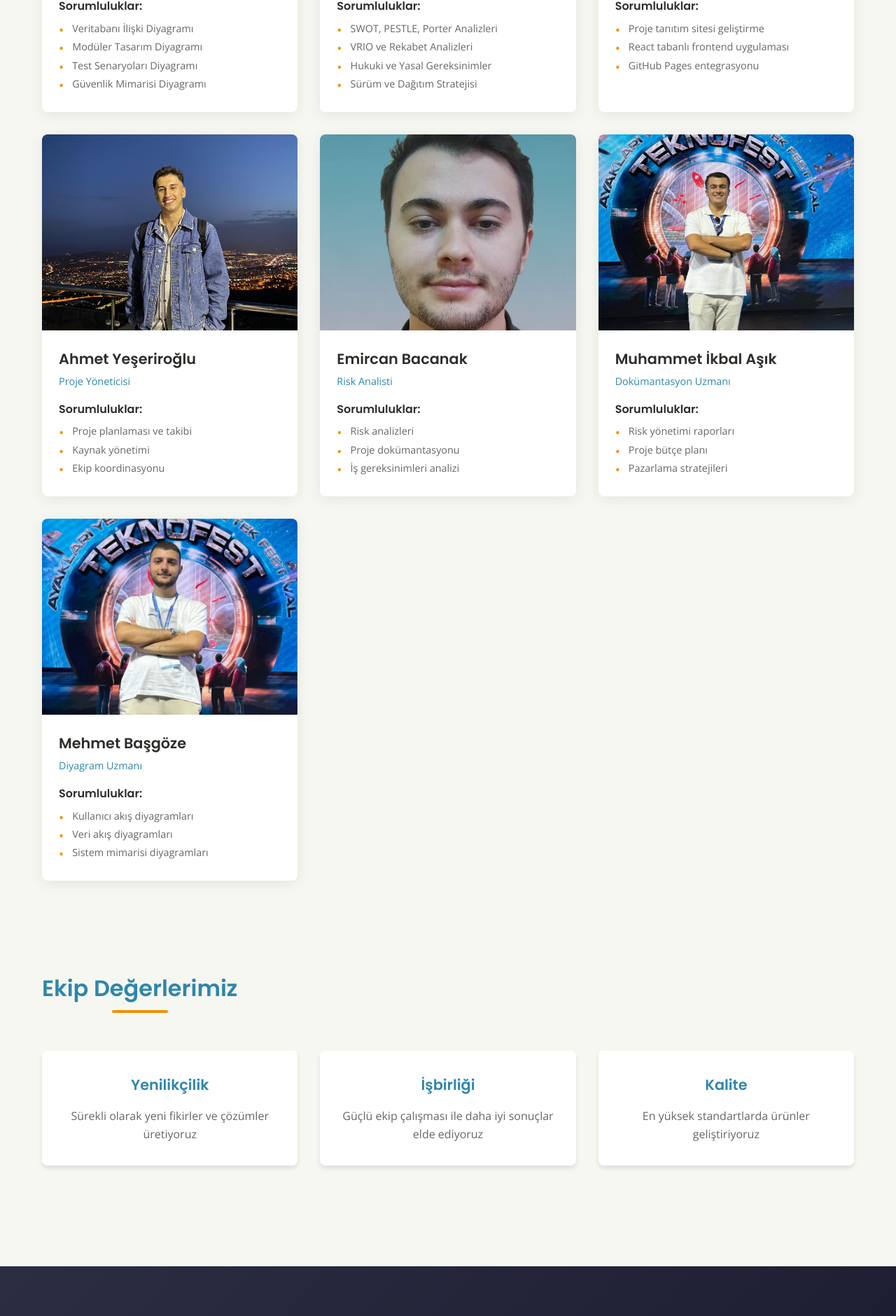
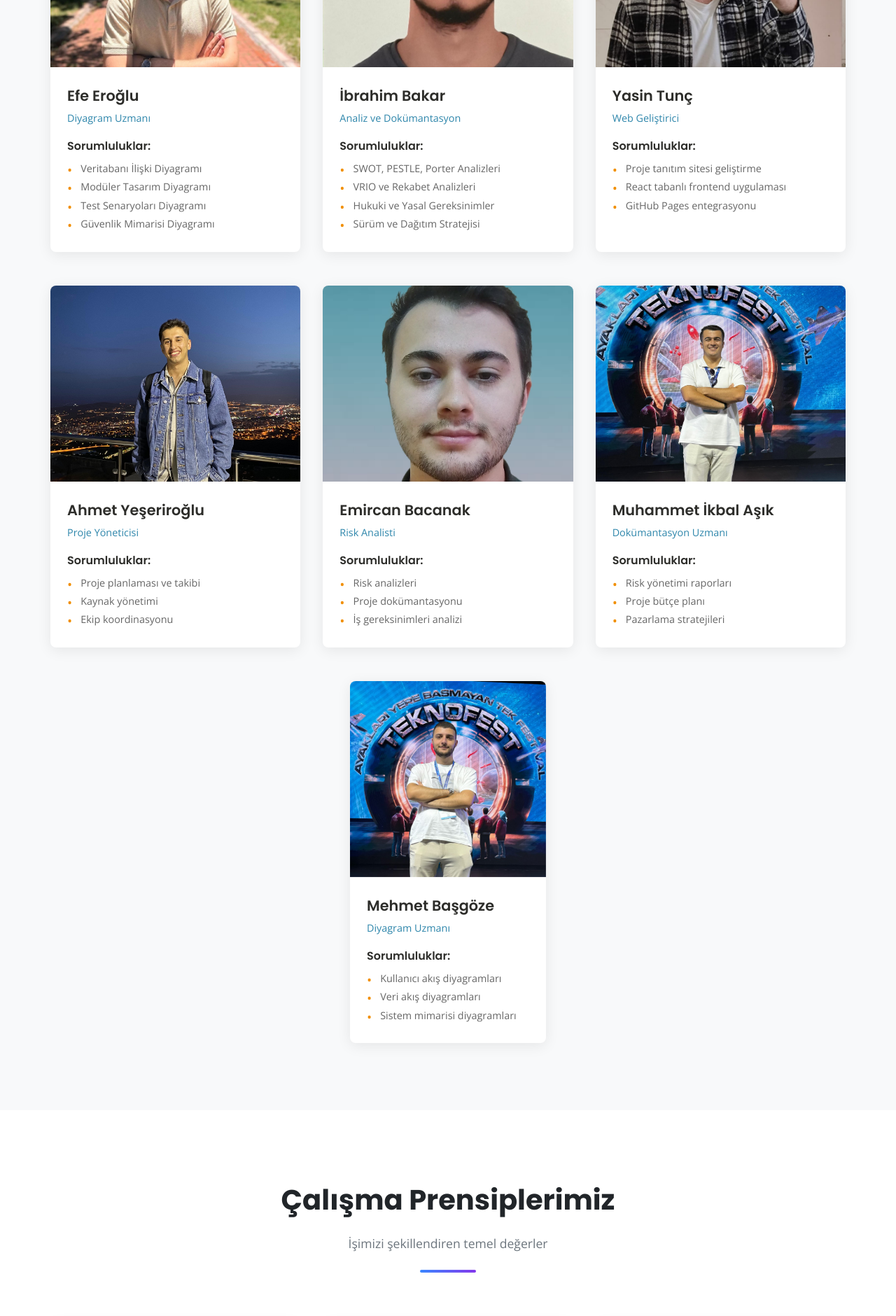
Before and after one commit to mapicoo/mapicoo.github.io, a React (Create React App) app: page /team in a window 1280 px wide. Shown: the part 880-2760 px from the top of the page at 70% size. Built offline with nearby package versions, Linux system fonts and the light colour scheme.

Commit message:
Minor adjustments

```diff
--- a/src/components/Footer.css
+++ b/src/components/Footer.css
@@ -4,7 +4,6 @@
   background: linear-gradient(135deg, #2b2d42, #1a1a2e);
   color: #fff;
   padding-top: 5rem;
-  margin-top: 5rem;
   overflow: hidden;
 }
 
--- a/src/components/PageHero.css
+++ b/src/components/PageHero.css
@@ -19,11 +19,11 @@
 }
 
 .hero-default {
-  background: linear-gradient(135deg, var(--primary-color), var(--primary-dark));
+  background: linear-gradient(135deg, #4895ef, #3f37c9);
 }
 
 .hero-team {
-  background: linear-gradient(135deg, #7209b7, #560bad);
+  background: linear-gradient(135deg, #4895ef, #3f37c9);
 }
 
 .hero-documentation {
@@ -31,7 +31,7 @@
 }
 
 .hero-contact {
-  background: linear-gradient(135deg, #4cc9f0, #4361ee);
+  background: linear-gradient(135deg, #4895ef, #3f37c9);
 }
 
 .hero-overlay {
--- a/src/components/PageHero.tsx
+++ b/src/components/PageHero.tsx
@@ -35,9 +35,7 @@ const PageHero: React.FC<PageHeroProps> = ({
       </div>
       <div className="hero-wave">
         <svg viewBox="0 0 1200 120" preserveAspectRatio="none">
-          <path d="M0,0V46.29c47.79,22.2,103.59,32.17,158,28,70.36-5.37,136.33-33.31,206.8-37.5C438.64,32.43,512.34,53.67,583,72.05c69.27,18,138.3,24.88,209.4,13.08,36.15-6,69.85-17.84,104.45-29.34C989.49,25,1113-14.29,1200,52.47V0Z" opacity=".25" fill="currentColor"></path>
-          <path d="M0,0V15.81C13,36.92,27.64,56.86,47.69,72.05,99.41,111.27,165,111,224.58,91.58c31.15-10.15,60.09-26.07,89.67-39.8,40.92-19,84.73-46,130.83-49.67,36.26-2.85,70.9,9.42,98.6,31.56,31.77,25.39,62.32,62,103.63,73,40.44,10.79,81.35-6.69,119.13-24.28s75.16-39,116.92-43.05c59.73-5.85,113.28,22.88,168.9,38.84,30.2,8.66,59,6.17,87.09-7.5,22.43-10.89,48-26.93,60.65-49.24V0Z" opacity=".5" fill="currentColor"></path>
-          <path d="M0,0V5.63C149.93,59,314.09,71.32,475.83,42.57c43-7.64,84.23-20.12,127.61-26.46,59-8.63,112.48,12.24,165.56,35.4C827.93,77.22,886,95.24,951.2,90c86.53-7,172.46-45.71,248.8-84.81V0Z" fill="currentColor"></path>
+
         </svg>
       </div>
     </section>
--- a/src/pages/Team/TeamPage.css
+++ b/src/pages/Team/TeamPage.css
@@ -1,61 +1,166 @@
-.team-page {
-    padding-top: 0;
+/* TeamPage.css */
+.explorer-team-container {
+  --explorer-primary: #3a86ff;
+  --explorer-secondary: #8338ec;
+  --explorer-accent: #ff006e;
+  --explorer-light: #ffffff;
+  --explorer-dark: #212529;
+  --explorer-text-light: #6c757d;
+  --explorer-border: #e9ecef;
 }
 
-  .team-section {
-    padding: 4rem 0;
+/* Takım Üyeleri Bölümü */
+.explorer-team-members-section {
+  padding: 6rem 0;
+  background-color: #f8f9fa;
 }
 
-  .team-grid {
+.explorer-team-content {
+  max-width: 1200px;
+  margin: 0 auto;
+  padding: 0 2rem;
+}
+
+.explorer-team-header {
+  text-align: center;
+  margin-bottom: 4rem;
+}
+
+.explorer-team-title {
+  font-size: 2.5rem;
+  font-weight: 700;
+  color: var(--explorer-dark);
+  margin-bottom: 1rem;
+}
+
+.explorer-team-description {
+  font-size: 1.1rem;
+  color: var(--explorer-text-light);
+  max-width: 600px;
+  margin: 0 auto;
+}
+
+.explorer-team-divider {
+  width: 80px;
+  height: 4px;
+  background: linear-gradient(90deg, var(--explorer-primary), var(--explorer-secondary));
+  margin: 1.5rem auto;
+  border-radius: 2px;
+}
+
+.explorer-team-grid-wrapper {
+  display: flex;
+  flex-direction: column;
+  gap: 3rem;
+}
+
+.explorer-team-row {
   display: grid;
-    grid-template-columns: repeat(auto-fill, minmax(300px, 1fr));
+  grid-template-columns: repeat(auto-fit, minmax(300px, 1fr));
+  gap: 2rem;
+  justify-content: center;
+}
+
+.explorer-team-single-card {
+  display: flex;
+  justify-content: center;
+  max-width: 500px;
+  margin: 0 auto;
+  width: 100%;
+}
+
+/* Çalışma Prensipleri Bölümü */
+.explorer-team-principles {
+  padding: 6rem 0;
+  background-color: var(--explorer-light);
+}
+
+.explorer-principles-grid {
+  display: grid;
+  grid-template-columns: repeat(auto-fit, minmax(300px, 1fr));
   gap: 2rem;
   margin-top: 2rem;
 }
 
-  .team-values {
-    padding: 4rem 0;
-    background-color: #F7F7F2;
+.explorer-principle-card {
+  background: var(--explorer-light);
+  border-radius: 12px;
+  padding: 2.5rem;
+  text-align: center;
+  transition: all 0.3s ease;
+  box-shadow: 0 5px 15px rgba(0, 0, 0, 0.05);
+  border: 1px solid var(--explorer-border);
 }
 
-  .values-grid {
-    display: grid;
-    grid-template-columns: repeat(auto-fit, minmax(250px, 1fr));
-    gap: 2rem;
-    margin-top: 2rem;
+.explorer-principle-card:hover {
+  transform: translateY(-5px);
+  box-shadow: 0 10px 25px rgba(0, 0, 0, 0.1);
 }
 
-  .value-card {
-    background: #fff;
-    border-radius: 8px;
-    padding: 2rem;
-    box-shadow: 0 4px 6px rgba(0, 0, 0, 0.1);
-    text-align: center;
-    transition: transform 0.3s ease;
+.principle-icon {
+  font-size: 2.5rem;
+  margin-bottom: 1.5rem;
+  display: inline-block;
 }
 
-  .value-card:hover {
-    transform: translateY(-5px);
+.explorer-principle-card h3 {
+  font-size: 1.3rem;
+  color: var(--explorer-dark);
+  margin-bottom: 1rem;
 }
 
-  .value-card h3 {
-    color: #2E86AB;
-    margin-bottom: 1rem;
-    font-size: 1.3rem;
-  }
-
-  .value-card p {
-    color: #666;
+.explorer-principle-card p {
+  color: var(--explorer-text-light);
   line-height: 1.6;
 }
 
-  @media (max-width: 768px) {
-    .team-section,
-    .team-values {
-      padding: 2rem 0;
+/* Kart Renkleri */
+.explorer-principle-card--innovation {
+  border-top: 4px solid var(--explorer-primary);
 }
 
-    .team-grid {
-      grid-template-columns: 1fr;
+.explorer-principle-card--collaboration {
+  border-top: 4px solid var(--explorer-secondary);
+}
+
+.explorer-principle-card--impact {
+  border-top: 4px solid var(--explorer-accent);
+}
+
+/* Responsive Tasarım */
+@media (max-width: 1024px) {
+  .explorer-team-title {
+    font-size: 2.2rem;
   }
 }
+
+@media (max-width: 768px) {
+  .explorer-team-members-section,
+  .explorer-team-principles {
+    padding: 4rem 0;
+  }
+
+  .explorer-team-title {
+    font-size: 2rem;
+  }
+
+  .explorer-team-row {
+    grid-template-columns: 1fr;
+    max-width: 500px;
+    margin: 0 auto;
+  }
+}
+
+@media (max-width: 480px) {
+  .explorer-team-content {
+    padding: 0 1.5rem;
+  }
+
+  .explorer-team-title {
+    font-size: 1.8rem;
+  }
+
+  .explorer-principle-card {
+    padding: 2rem;
+  }
+}
--- a/src/pages/Team/TeamPage.tsx
+++ b/src/pages/Team/TeamPage.tsx
@@ -5,18 +5,32 @@ import { teamMembers } from '../../utils/data';
 import './TeamPage.css';
 
 const TeamPage: React.FC = () => {
+  // Takım üyelerini 3-3-1 düzenine göre grupla
+  const firstRow = teamMembers.slice(0, 3);
+  const secondRow = teamMembers.slice(3, 6);
+  const lastMember = teamMembers[6];
+
   return (
-    <div className="team-page">
+    <div className="explorer-team-container">
       <PageHero
-        title="Proje Ekibimiz"
-        subtitle="Dünya Kaşifi'ni hayata geçiren yetenekli ekip"
+        title="Keşif Ekibimiz"
+        subtitle="Dünyayı birlikte keşfediyoruz"
         background="team"
       />
 
-      <section className="team-section">
-        <div className="container">
-          <div className="team-grid">
-            {teamMembers.map((member) => (
+      {/* Takım Üyeleri Bölümü */}
+      <section className="explorer-team-members-section">
+        <div className="explorer-team-content">
+          <div className="explorer-team-header">
+            <h2 className="explorer-team-title">Ekibimiz</h2>
+            <p className="explorer-team-description">Haritaları şekillendiren, teknolojiyi ileri taşıyan ekip</p>
+            <div className="explorer-team-divider"></div>
+          </div>
+
+          <div className="explorer-team-grid-wrapper">
+            {/* İlk Satır (3 Kart) */}
+            <div className="explorer-team-row">
+              {firstRow.map((member) => (
                 <TeamMemberCard
                   key={member.id}
                   name={member.name}
@@ -27,24 +41,62 @@ const TeamPage: React.FC = () => {
                 />
               ))}
             </div>
+
+            {/* İkinci Satır (3 Kart) */}
+            <div className="explorer-team-row">
+              {secondRow.map((member) => (
+                <TeamMemberCard
+                  key={member.id}
+                  name={member.name}
+                  role={member.role}
+                  responsibilities={member.responsibilities}
+                  image={member.image}
+                  socialLinks={member.socialLinks}
+                />
+              ))}
+            </div>
+
+            {/* Son Üye (Tek Kart) */}
+            <div className="explorer-team-single-card">
+              <TeamMemberCard
+                key={lastMember.id}
+                name={lastMember.name}
+                role={lastMember.role}
+                responsibilities={lastMember.responsibilities}
+                image={lastMember.image}
+                socialLinks={lastMember.socialLinks}
+              />
+            </div>
+          </div>
         </div>
       </section>
 
-      <section className="team-values">
-        <div className="container">
-          <h2 className="section-title">Ekip Değerlerimiz</h2>
-          <div className="values-grid">
-            <div className="value-card">
+      {/* Çalışma Prensipleri Bölümü */}
+      <section className="explorer-team-principles">
+        <div className="explorer-team-content">
+          <div className="explorer-team-header">
+            <h2 className="explorer-team-title">Çalışma Prensiplerimiz</h2>
+            <p className="explorer-team-description">İşimizi şekillendiren temel değerler</p>
+            <div className="explorer-team-divider"></div>
+          </div>
+
+          <div className="explorer-principles-grid">
+            <div className="explorer-principle-card explorer-principle-card--innovation">
+              <div className="principle-icon">💡</div>
               <h3>Yenilikçilik</h3>
-              <p>Sürekli olarak yeni fikirler ve çözümler üretiyoruz</p>
+              <p>Sınırları zorlayan çözümler üretmek için sürekli araştırıyoruz</p>
             </div>
-            <div className="value-card">
+
+            <div className="explorer-principle-card explorer-principle-card--collaboration">
+              <div className="principle-icon">🤝</div>
               <h3>İşbirliği</h3>
-              <p>Güçlü ekip çalışması ile daha iyi sonuçlar elde ediyoruz</p>
+              <p>Farklı disiplinlerin gücünü birleştiriyoruz</p>
             </div>
-            <div className="value-card">
-              <h3>Kalite</h3>
-              <p>En yüksek standartlarda ürünler geliştiriyoruz</p>
+
+            <div className="explorer-principle-card explorer-principle-card--impact">
+              <div className="principle-icon">🌍</div>
+              <h3>Etki</h3>
+              <p>Yaptığımız her şeyin gerçek dünyada etkisi olmasına odaklanıyoruz</p>
             </div>
           </div>
         </div>
--- a/src/utils/data.ts
+++ b/src/utils/data.ts
@@ -1,34 +1,37 @@
+import { FaGithub, FaLinkedin } from "react-icons/fa";
+
 export const features = [
   {
     title: "Coğrafi Keşif",
-    description: "Dünyanın farklı bölgelerini interaktif haritalar üzerinden keşfedin",
-    icon: "🌍"
+    description:
+      "Dünyanın farklı bölgelerini interaktif haritalar üzerinden keşfedin",
+    icon: "🌍",
   },
   {
     title: "Kullanıcı Dostu Arayüz",
     description: "Kolay kullanılabilir ve modern kullanıcı arayüzü",
-    icon: "📱"
+    icon: "📱",
   },
   {
     title: "Kişiselleştirilmiş Deneyim",
     description: "Kullanıcı tercihlerine göre özelleştirilebilir içerik",
-    icon: "🎨"
+    icon: "🎨",
   },
   {
     title: "Eğitim Modülleri",
     description: "Coğrafi bilgileri öğreten interaktif modüller",
-    icon: "📚"
+    icon: "📚",
   },
   {
     title: "Sosyal Paylaşım",
     description: "Keşiflerinizi arkadaşlarınızla paylaşın",
-    icon: "👥"
+    icon: "👥",
   },
   {
     title: "Çevrimdışı Kullanım",
     description: "İnternet olmadan da temel özellikleri kullanabilme",
-    icon: "📶"
-  }
+    icon: "📶",
+  },
 ];
 
 export const teamMembers = [
@@ -40,13 +43,17 @@ export const teamMembers = [
       "Veritabanı İlişki Diyagramı",
       "Modüler Tasarım Diyagramı",
       "Test Senaryoları Diyagramı",
-      "Güvenlik Mimarisi Diyagramı"
+      "Güvenlik Mimarisi Diyagramı",
     ],
     image: "/assets/images/team/efe.jpeg",
     socialLinks: [
-      { platform: "LinkedIn", url: "#", icon: "🔗" },
-      { platform: "GitHub", url: "#", icon: "💻" }
-    ]
+      {
+        platform: "LinkedIn",
+        url: "https://www.linkedin.com/in/efeeroglu/",
+        icon: "🔗",
+      },
+      { platform: "GitHub", url: "https://github.com/Efe-Eroglu", icon: "💻" },
+    ],
   },
   {
     id: 2,
@@ -56,13 +63,17 @@ export const teamMembers = [
       "SWOT, PESTLE, Porter Analizleri",
       "VRIO ve Rekabet Analizleri",
       "Hukuki ve Yasal Gereksinimler",
-      "Sürüm ve Dağıtım Stratejisi"
+      "Sürüm ve Dağıtım Stratejisi",
     ],
     image: "/assets/images/team/ibrahim.jpg",
     socialLinks: [
-      { platform: "LinkedIn", url: "#", icon: "🔗" },
-      { platform: "GitHub", url: "#", icon: "💻" }
-    ]
+      {
+        platform: "LinkedIn",
+        url: "https://www.linkedin.com/in/ibrahim-bakar-369464238/",
+        icon: "🔗",
+      },
+      { platform: "GitHub", url: "https://github.com/ibrahimbkrr", icon: "💻" },
+    ],
   },
   {
     id: 3,
@@ -71,13 +82,17 @@ export const teamMembers = [
     responsibilities: [
       "Proje tanıtım sitesi geliştirme",
       "React tabanlı frontend uygulaması",
-      "GitHub Pages entegrasyonu"
+      "GitHub Pages entegrasyonu",
     ],
     image: "/assets/images/team/yasin.jpg",
     socialLinks: [
-      { platform: "LinkedIn", url: "#", icon: "🔗" },
-      { platform: "GitHub", url: "#", icon: "💻" }
-    ]
+      {
+        platform: "LinkedIn",
+        url: "https://www.linkedin.com/in/yasin-tun%C3%A7-b4a822269/",
+        icon: "🔗",
+      },
+      { platform: "GitHub", url: "https://github.com/yasintuncc/", icon: "💻" },
+    ],
   },
   {
     id: 4,
@@ -86,13 +101,21 @@ export const teamMembers = [
     responsibilities: [
       "Proje planlaması ve takibi",
       "Kaynak yönetimi",
-      "Ekip koordinasyonu"
+      "Ekip koordinasyonu",
     ],
     image: "/assets/images/team/ahmet.jpg",
     socialLinks: [
-      { platform: "LinkedIn", url: "#", icon: "🔗" },
-      { platform: "GitHub", url: "#", icon: "💻" }
-    ]
+      {
+        platform: "LinkedIn",
+        url: "https://www.linkedin.com/in/ahmetyeserir/",
+        icon: "🔗",
+      },
+      {
+        platform: "GitHub",
+        url: "https://github.com/AhmetYeserir",
+        icon: "💻",
+      },
+    ],
   },
   {
     id: 5,
@@ -101,13 +124,21 @@ export const teamMembers = [
     responsibilities: [
       "Risk analizleri",
       "Proje dokümantasyonu",
-      "İş gereksinimleri analizi"
+      "İş gereksinimleri analizi",
     ],
     image: "/assets/images/team/emir.jpg",
     socialLinks: [
-      { platform: "LinkedIn", url: "#", icon: "🔗" },
-      { platform: "GitHub", url: "#", icon: "💻" }
-    ]
+      {
+        platform: "LinkedIn",
+        url: "https://www.linkedin.com/in/emircanbacanak/",
+        icon: "🔗",
+      },
+      {
+        platform: "GitHub",
+        url: "https://github.com/emircanbacanak",
+        icon: "💻",
+      },
+    ],
   },
   {
     id: 6,
@@ -116,13 +147,21 @@ export const teamMembers = [
     responsibilities: [
       "Risk yönetimi raporları",
       "Proje bütçe planı",
-      "Pazarlama stratejileri"
+      "Pazarlama stratejileri",
     ],
     image: "/assets/images/team/ikbal.jpg",
     socialLinks: [
-      { platform: "LinkedIn", url: "#", icon: "🔗" },
-      { platform: "GitHub", url: "#", icon: "💻" }
-    ]
+      {
+        platform: "LinkedIn",
+        url: "https://www.linkedin.com/in/muhammed-ikbal-asik/",
+        icon: "🔗",
+      },
+      {
+        platform: "GitHub",
+        url: "https://github.com/Muhammetikbal826",
+        icon: "💻",
+      },
+    ],
   },
   {
     id: 7,
@@ -131,14 +170,18 @@ export const teamMembers = [
     responsibilities: [
       "Kullanıcı akış diyagramları",
       "Veri akış diyagramları",
-      "Sistem mimarisi diyagramları"
+      "Sistem mimarisi diyagramları",
     ],
     image: "/assets/images/team/mehmet.jpeg",
     socialLinks: [
-      { platform: "LinkedIn", url: "#", icon: "🔗" },
-      { platform: "GitHub", url: "#", icon: "💻" }
-    ]
-  }
+      {
+        platform: "LinkedIn",
+        url: "https://www.linkedin.com/in/mehmetbasgoze/",
+        icon: "🔗",
+      },
+      { platform: "GitHub", url: "https://github.com/memollizm", icon: "💻" },
+    ],
+  },
 ];
 
 export const documents = [
@@ -147,41 +190,41 @@ export const documents = [
     title: "Proje Tanımlama ve Amaç Raporu",
     description: "Proje kapsamı, hedefleri ve başlangıç gereksinimleri",
     icon: "📄",
-    link: "#"
+    link: "#",
   },
   {
     id: 2,
     title: "İş Gereksinim Belgesi",
     description: "İş hedefleri ve gereksinimlerinin tanımı",
     icon: "📊",
-    link: "#"
+    link: "#",
   },
   {
     id: 3,
     title: "Fonksiyonel Gereksinimler Belgesi",
     description: "Yazılımın gerçekleştirmesi gereken işlevler",
     icon: "⚙️",
-    link: "#"
+    link: "#",
   },
   {
     id: 4,
     title: "Teknik Gereksinimler Belgesi",
     description: "Kullanılacak teknolojiler ve altyapı",
     icon: "💻",
-    link: "#"
+    link: "#",
   },
   {
     id: 5,
     title: "Sistem Tasarımı ve Mimari Raporu",
     description: "Yazılımın genel mimarisi ve tasarımı",
     icon: "🏗️",
-    link: "#"
+    link: "#",
   },
   {
     id: 6,
     title: "Risk Yönetimi ve İzleme Raporu",
     description: "Projenin olası riskleri ve yönetim stratejileri",
     icon: "⚠️",
-    link: "#"
-  }
+    link: "#",
+  },
 ];
```
Also changed, not shown: src/components/TeamMemberCard.tsx (+7 -1 lines). Lines whose indentation alone changed are shown as unchanged.
